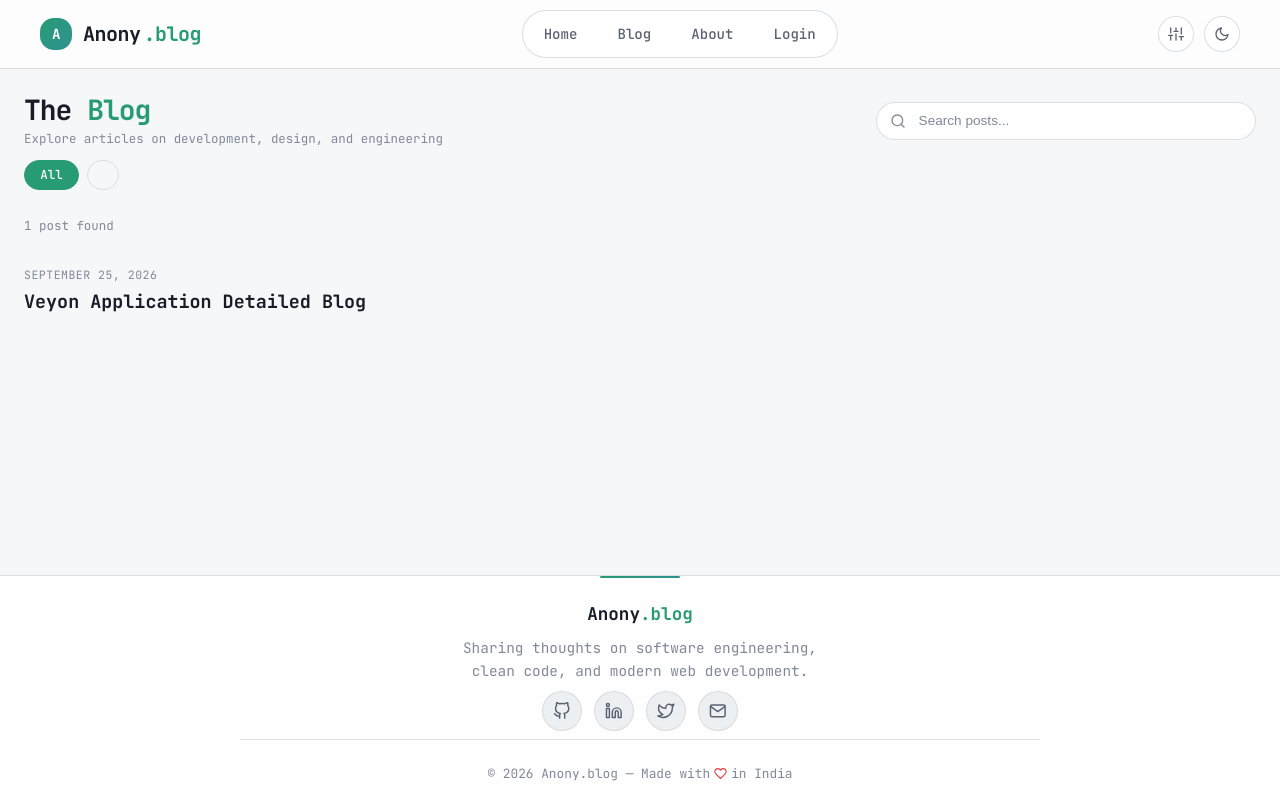
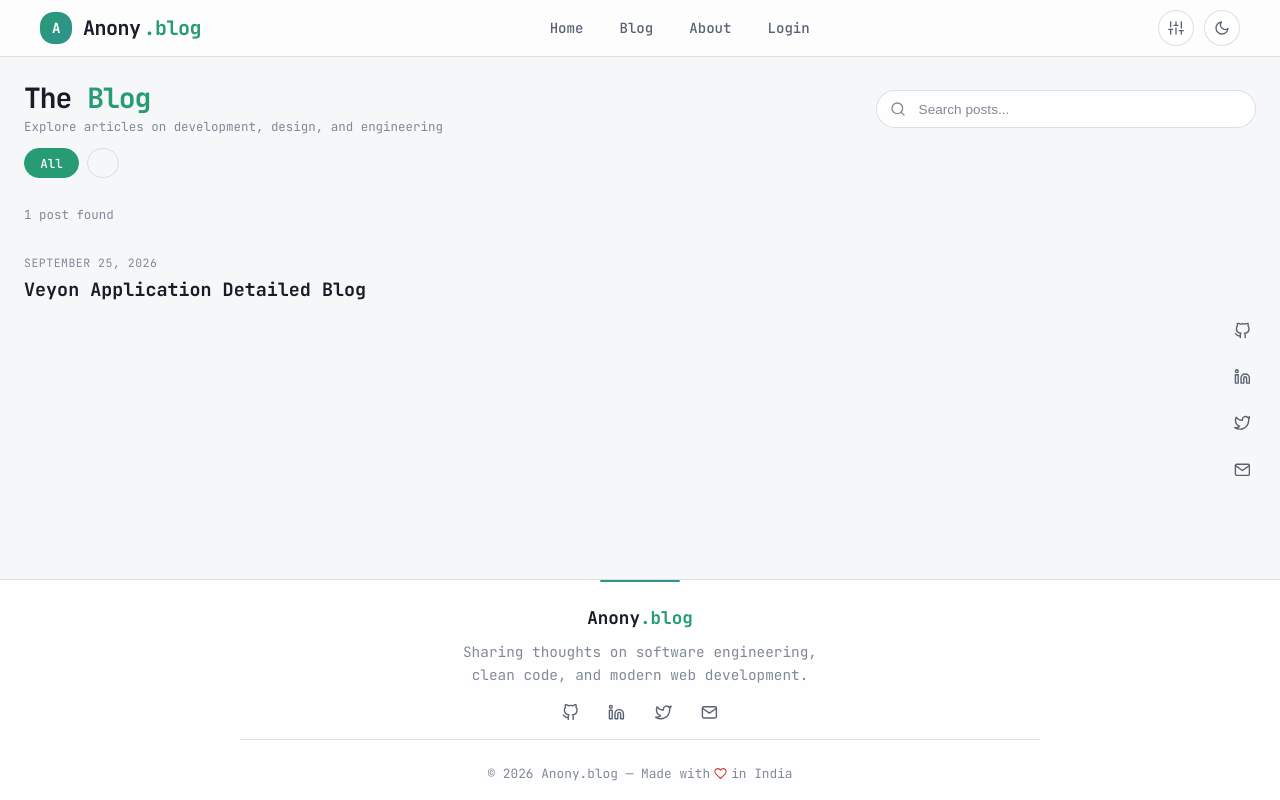
Before and after one commit to Chella-G/Blog, a React (Vite) app: page /Blog in a window 1280 px wide. Built offline with nearby package versions, Linux system fonts and the light colour scheme.

Commit message:
sociallinks on the left updated

```diff
--- a/src/App.tsx
+++ b/src/App.tsx
@@ -9,6 +9,7 @@ import {
 import { ThemeProvider } from "./components/theme/ThemeProvider";
 import { Header } from "./components/layout/Header";
 import { Footer } from "./components/layout/Footer";
+import { SocialRail } from "./components/layout/SocialLinks";
 
 const Home = lazy(() => import("./pages/Home").then((m) => ({ default: m.Home })));
 const Blog = lazy(() => import("./pages/Blog").then((m) => ({ default: m.Blog })));
@@ -39,6 +40,7 @@ function App() {
           }}
         >
           <Header />
+          <SocialRail />
           <main style={{ flex: 1 }}>
             <Suspense fallback={null}>
             <Routes>
--- a/src/components/layout/Footer.tsx
+++ b/src/components/layout/Footer.tsx
@@ -1,5 +1,6 @@
 import styled from "styled-components";
-import { FiGithub, FiLinkedin, FiTwitter, FiHeart, FiMail } from "react-icons/fi";
+import { FiHeart } from "react-icons/fi";
+import { SocialLinks } from "./SocialLinks";
 
 const FooterWrapper = styled.footer`
   padding: 1.5rem 2rem 1rem;
@@ -54,34 +55,10 @@ const FooterDesc = styled.p`
   line-height: 1.6;
 `;
 
-const SocialLinks = styled.div`
+const FooterSocialLinks = styled.div`
   display: flex;
   justify-content: center;
-  gap: 0.75rem;
   margin-bottom: 0.5rem;
-`;
-
-const IconLink = styled.a`
-  display: flex;
-  align-items: center;
-  justify-content: center;
-  width: 40px;
-  height: 40px;
-  border-radius: 50px;
-  background: ${({ theme }) => theme.colors.backgroundAlt};
-  border: 1px solid ${({ theme }) => theme.colors.border};
-  color: ${({ theme }) => theme.colors.textSecondary};
-  text-decoration: none;
-  transition: all 0.25s ease;
-  font-size: 1.1rem;
-
-  &:hover {
-    background: ${({ theme }) => theme.colors.primary};
-    border-color: ${({ theme }) => theme.colors.primary};
-    color: #fff;
-    transform: translateY(-3px);
-    box-shadow: ${({ theme }) => theme.shadows.glow};
-  }
 `;
 
 const Divider = styled.div`
@@ -113,38 +90,9 @@ export const Footer = () => (
       <FooterDesc>
         Sharing thoughts on software engineering, clean code, and modern web development.
       </FooterDesc>
-      <SocialLinks>
-        <IconLink
-          href="https://github.com/anony"
-          target="_blank"
-          rel="noopener noreferrer"
-          aria-label="GitHub"
-        >
-          <FiGithub />
-        </IconLink>
-        <IconLink
-          href="https://linkedin.com/in/anony"
-          target="_blank"
-          rel="noopener noreferrer"
-          aria-label="LinkedIn"
-        >
-          <FiLinkedin />
-        </IconLink>
-        <IconLink
-          href="https://twitter.com/anony"
-          target="_blank"
-          rel="noopener noreferrer"
-          aria-label="Twitter"
-        >
-          <FiTwitter />
-        </IconLink>
-        <IconLink
-          href="mailto:anony@example.com"
-          aria-label="Email"
-        >
-          <FiMail />
-        </IconLink>
-      </SocialLinks>
+      <FooterSocialLinks>
+        <SocialLinks />
+      </FooterSocialLinks>
       <Divider />
       <CopyText>
         &copy; {new Date().getFullYear()} Anony.blog — Made with{" "}
--- a/src/components/layout/Header.tsx
+++ b/src/components/layout/Header.tsx
@@ -82,11 +82,11 @@ const LogoMark = styled.span`
 const NavCenter = styled.div<{ $isOpen: boolean }>`
   display: flex;
   align-items: center;
-  gap: 0.5rem;
-  background: ${({ theme }) => theme.colors.surface};
-  border: 1px solid ${({ theme }) => theme.colors.border};
-  border-radius: 50px;
-  padding: 0.3rem;
+  gap: 0.25rem;
+  background: transparent;
+  border: none;
+  border-radius: 0;
+  padding: 0;
 
   @media (max-width: 768px) {
     position: fixed;
--- /dev/null
+++ b/src/components/layout/SocialLinks.tsx
@@ -0,0 +1,122 @@
+import styled from "styled-components";
+import { FiGithub, FiLinkedin, FiTwitter, FiMail } from "react-icons/fi";
+
+const LinkList = styled.div<{ $vertical: boolean; $responsive: boolean }>`
+  display: flex;
+  flex-direction: ${({ $vertical }) => ($vertical ? "column" : "row")};
+  align-items: center;
+  gap: 0.65rem;
+
+  @media (max-width: 768px) {
+    ${({ $responsive }) =>
+      $responsive &&
+      `
+        flex-direction: row;
+        gap: 0.55rem;
+      `}
+  }
+`;
+
+const SocialLink = styled.a`
+  display: inline-flex;
+  align-items: center;
+  justify-content: center;
+  width: 36px;
+  height: 36px;
+  flex: 0 0 auto;
+  color: ${({ theme }) => theme.colors.textSecondary};
+  font-size: 1.05rem;
+  text-decoration: none;
+  transition: color 180ms ease, transform 180ms ease;
+
+  &:hover,
+  &:focus-visible {
+    color: ${({ theme }) => theme.colors.primary};
+    transform: scale(1.12);
+  }
+
+  &:focus-visible {
+    outline: 2px solid ${({ theme }) => theme.colors.primary};
+    outline-offset: 3px;
+  }
+
+  @media (max-width: 768px) {
+    width: 36px;
+    height: 36px;
+    font-size: 0.95rem;
+  }
+`;
+
+const SocialRailFrame = styled.aside`
+  position: fixed;
+  top: 50%;
+  right: 1.25rem;
+  z-index: 900;
+  display: flex;
+  align-items: center;
+  justify-content: center;
+  transform: translateY(-50%);
+
+  @media (max-width: 768px) {
+    position: relative;
+    top: auto;
+    right: auto;
+    width: fit-content;
+    margin: 0.5rem 0.85rem 0.25rem auto;
+    transform: none;
+  }
+`;
+
+interface SocialLinksProps {
+  vertical?: boolean;
+  responsive?: boolean;
+}
+
+export const SocialLinks = ({
+  vertical = false,
+  responsive = false,
+}: SocialLinksProps) => (
+  <LinkList
+    $vertical={vertical}
+    $responsive={responsive}
+    role="group"
+    aria-label="Social links"
+  >
+    <SocialLink
+      href="https://github.com/anony"
+      target="_blank"
+      rel="noopener noreferrer"
+      aria-label="GitHub"
+      title="GitHub"
+    >
+      <FiGithub />
+    </SocialLink>
+    <SocialLink
+      href="https://linkedin.com/in/anony"
+      target="_blank"
+      rel="noopener noreferrer"
+      aria-label="LinkedIn"
+      title="LinkedIn"
+    >
+      <FiLinkedin />
+    </SocialLink>
+    <SocialLink
+      href="https://twitter.com/anony"
+      target="_blank"
+      rel="noopener noreferrer"
+      aria-label="Twitter"
+      title="Twitter"
+    >
+      <FiTwitter />
+    </SocialLink>
+    <SocialLink href="mailto:anony@example.com" aria-label="Email" title="Email">
+      <FiMail />
+    </SocialLink>
+  </LinkList>
+);
+
+export const SocialRail = () => (
+  <SocialRailFrame aria-label="Connect with Anony">
+    <SocialLinks vertical responsive />
+  </SocialRailFrame>
+);
--- a/src/pages/About.tsx
+++ b/src/pages/About.tsx
@@ -1,6 +1,6 @@
 import styled, { keyframes } from "styled-components";
 import { Container } from "../components/layout/Container";
-import { FiGithub, FiLinkedin, FiTwitter, FiMail, FiMapPin } from "react-icons/fi";
+import { FiMapPin } from "react-icons/fi";
 
 const fadeUp = keyframes`
   from { opacity: 0; transform: translateY(20px); }
@@ -138,35 +138,6 @@ const Location = styled.div`
   margin-bottom: 0.5rem;
 `;
 
-const SocialRow = styled.div`
-  display: flex;
-  justify-content: center;
-  gap: 0.75rem;
-`;
-
-const SocialLink = styled.a`
-  display: flex;
-  align-items: center;
-  justify-content: center;
-  width: 42px;
-  height: 42px;
-  border-radius: 50px;
-  background: ${({ theme }) => theme.colors.surface};
-  border: 1px solid ${({ theme }) => theme.colors.border};
-  color: ${({ theme }) => theme.colors.textSecondary};
-  text-decoration: none;
-  transition: all 0.25s;
-  font-size: 1.1rem;
-
-  &:hover {
-    background: ${({ theme }) => theme.colors.primary};
-    color: #fff;
-    border-color: ${({ theme }) => theme.colors.primary};
-    transform: translateY(-3px);
-    box-shadow: ${({ theme }) => theme.shadows.glow};
-  }
-`;
-
 const Section = styled.section`
   margin-bottom: 0.5rem;
 `;
@@ -243,38 +214,6 @@ export const About = () => (
           <FiMapPin size={14} />
           India
         </Location>
-        <SocialRow>
-          <SocialLink
-            href="https://github.com/anony"
-            target="_blank"
-            rel="noopener noreferrer"
-            aria-label="GitHub"
-          >
-            <FiGithub />
-          </SocialLink>
-          <SocialLink
-            href="https://linkedin.com/in/anony"
-            target="_blank"
-            rel="noopener noreferrer"
-            aria-label="LinkedIn"
-          >
-            <FiLinkedin />
-          </SocialLink>
-          <SocialLink
-            href="https://twitter.com/anony"
-            target="_blank"
-            rel="noopener noreferrer"
-            aria-label="Twitter"
-          >
-            <FiTwitter />
-          </SocialLink>
-          <SocialLink
-            href="mailto:anony@example.com"
-            aria-label="Email"
-          >
-            <FiMail />
-          </SocialLink>
-        </SocialRow>
       </Hero>
 
       <ContentBlock>
@@ -295,18 +234,18 @@ export const About = () => (
         <Section>
           <SectionTitle>Skills & <span className="accent">Technologies</span></SectionTitle>
           <SkillsGrid>
+            <Skill>HTML</Skill>
+            <Skill>CSS / Styled Components</Skill>
             <Skill>React</Skill>
             <Skill>TypeScript</Skill>
-            <Skill>Go</Skill>
+            {/* <Skill>Go</Skill> */}
             <Skill>Node.js</Skill>
+            <Skill>Python</Skill>
             <Skill>PostgreSQL</Skill>
-            <Skill>Docker</Skill>
+            {/* <Skill>Docker</Skill> */}
             <Skill>Git</Skill>
             <Skill>REST APIs</Skill>
-            <Skill>CSS / Styled Components</Skill>
-            <Skill>Vite</Skill>
             <Skill>Linux</Skill>
-            <Skill>Python</Skill>
           </SkillsGrid>
         </Section>
 
@@ -314,8 +253,8 @@ export const About = () => (
           <SectionTitle>Get In <span className="accent">Touch</span></SectionTitle>
           <Text>
             Have a question, suggestion, or just want to say hello? Feel free
-            to reach out through any of the social links above or drop me an
-            email. I'd love to hear from you!
+            to reach out through the social links in the page rail or email me.
+            I'd love to hear from you!
           </Text>
         </Section>
       </ContentBlock>
```
